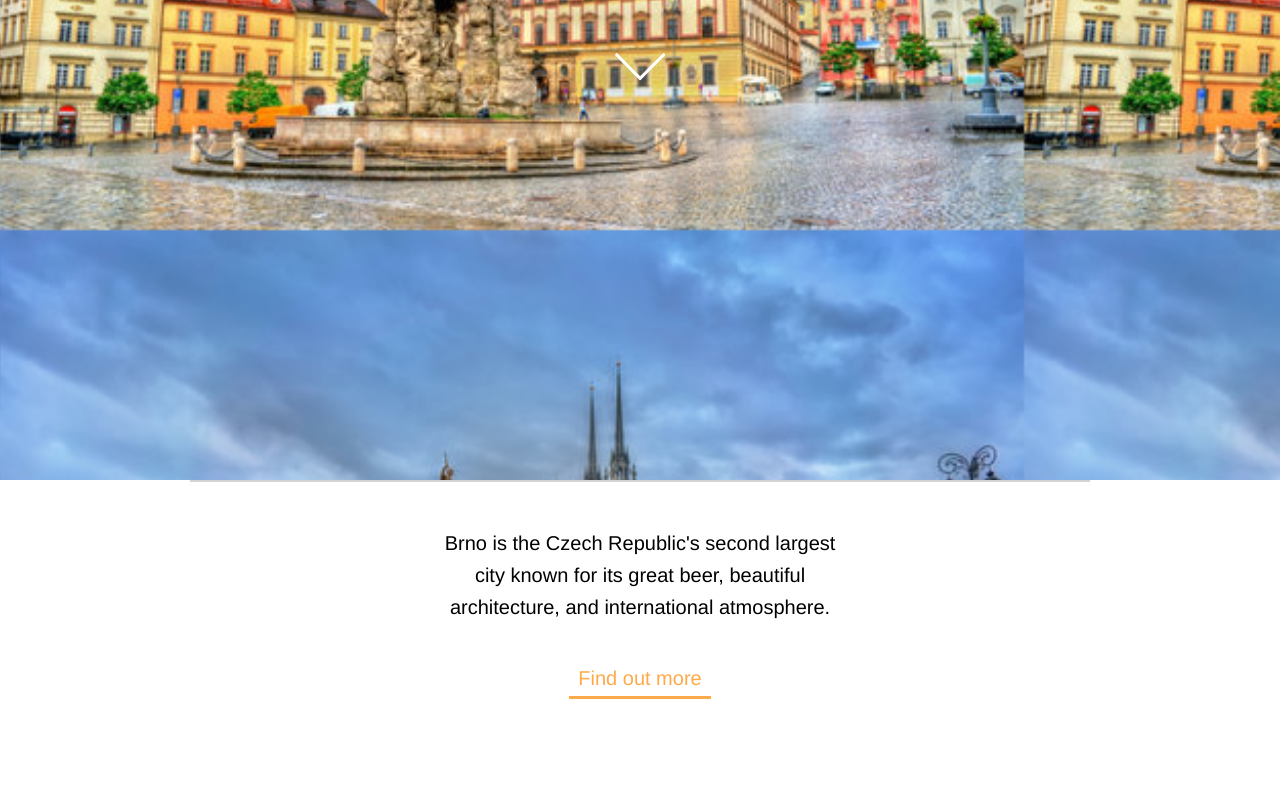
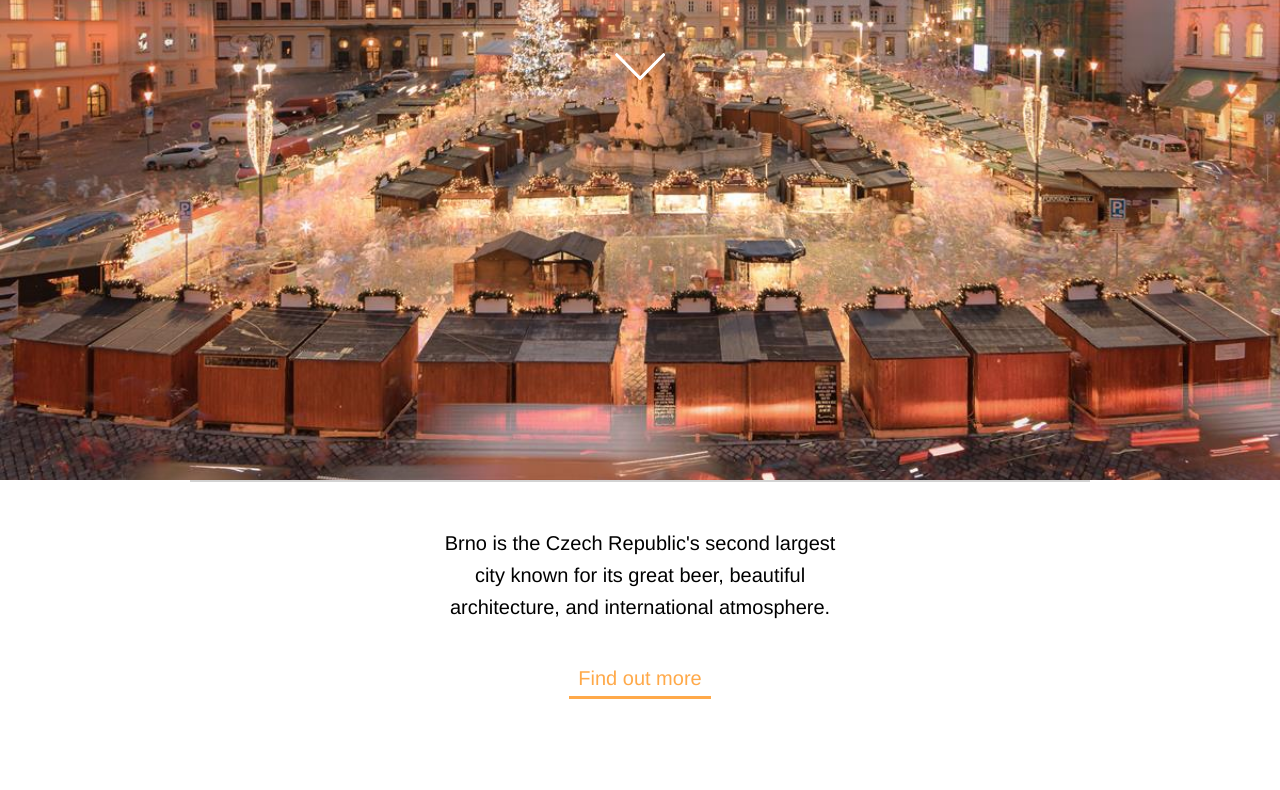
Before and after one commit to lucie-jakes/techdegree-practice, a plain HTML site: page CSS-basics/Landing page/index.html in a window 1280 px wide. Shown: the part 370-1160 px from the top of the page. Drawn offline with Linux system fonts and the light colour scheme.

Commit message:
Changed images and style.

```diff
--- a/CSS-basics/Landing page/css/style.css
+++ b/CSS-basics/Landing page/css/style.css
@@ -65,11 +65,9 @@ a:hover {
 
 /* ----- Main Styles ----- */
 .main-header {
-    background-color: rgb(118, 118, 150);
     padding-top: 170px;
     height: 850px;
-    background-image: url('../images/brno\ zelnak.jpg');
-    background-size: 80%;
+    background: rgb(118, 118, 150) url('../images/vanoce.jpg') no-repeat center /cover;
 }
 
 .title {
```
Also changed, not shown: CSS-basics/Landing page/images/brno.jpg (added), CSS-basics/Landing page/images/brnopetrov.jpg (added), CSS-basics/Landing page/images/vanoce.jpg (added), 3 other files.
